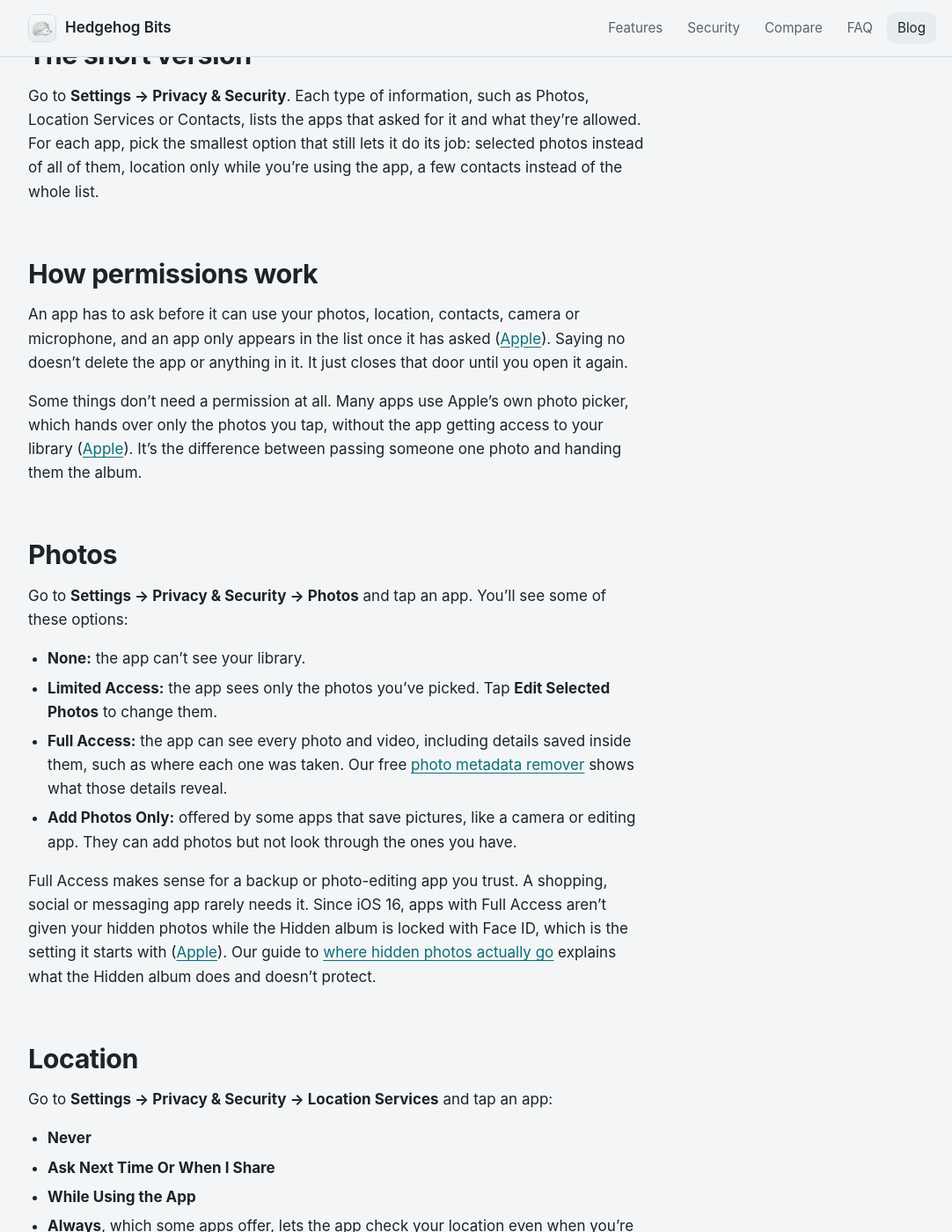
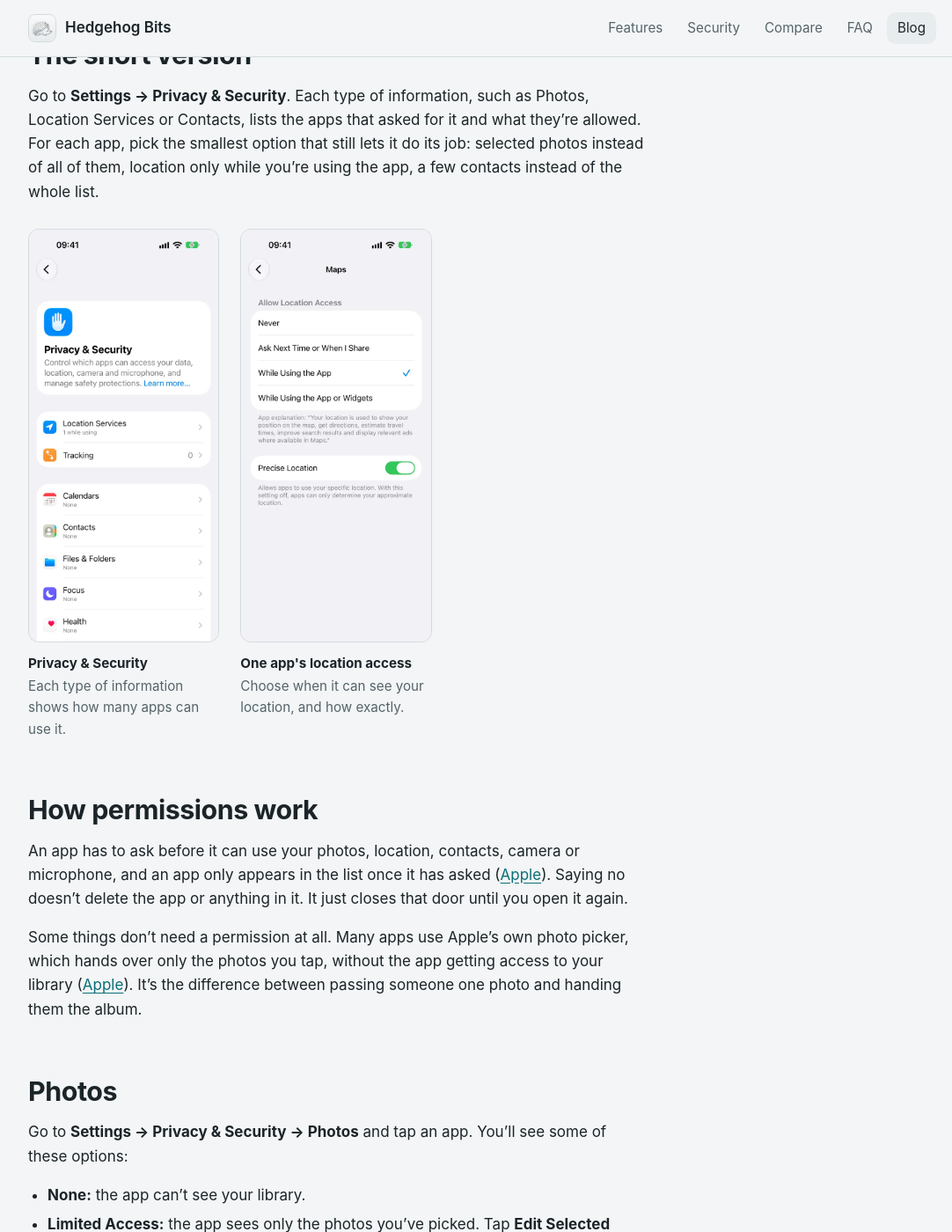
Before and after one commit to enjoypatterns/hedgehogbits-website, a Jekyll site: the page built from _posts/2026-11-29-which-iphone-apps-can-see-your-photos.md, in a window 1280 px wide and 1400 px high, scrolled down 1103 px. Shown: the whole window at 88% size, without its empty margins (92-1174 px from the left). Built offline with Jekyll 4.4.1, drawn with Linux system fonts in a browser that asks for light colours; some of the changed text lies outside the part shown.

Commit message:
App permissions post: add iOS 27 Settings screenshots
Light and dark screenshots of Privacy & Security and the location options
for one app, laid out like the features page and capped in width on
phones. Matches iOS 27's 'Ask Next Time or When I Share' wording.

Co-Authored-By: Claude Opus 5.5 <noreply@anthropic.com>

```diff
--- a/_posts/2026-11-29-which-iphone-apps-can-see-your-photos.md
+++ b/_posts/2026-11-29-which-iphone-apps-can-see-your-photos.md
@@ -23,6 +23,23 @@ Most apps use what you give them sensibly. But over the years, apps collect more
 
 Go to **Settings → Privacy & Security**. Each type of information, such as Photos, Location Services or Contacts, lists the apps that asked for it and what they're allowed. For each app, pick the smallest option that still lets it do its job: selected photos instead of all of them, location only while you're using the app, a few contacts instead of the whole list.
 
+<ul class="feature-shots post-shots">
+  <li><figure>
+    <picture>
+      <source srcset="{{ '/assets/blog/iphone-privacy-and-security-settings-dark.webp' | relative_url }}" media="(prefers-color-scheme: dark)">
+      <img src="{{ '/assets/blog/iphone-privacy-and-security-settings-light.webp' | relative_url }}" width="600" height="1304" loading="lazy" alt="The Privacy & Security screen in iPhone Settings, listing Location Services, Tracking, Calendars, Contacts and other types of information, each with how many apps can use it.">
+    </picture>
+    <figcaption><strong>Privacy &amp; Security</strong> <span>Each type of information shows how many apps can use it.</span></figcaption>
+  </figure></li>
+  <li><figure>
+    <picture>
+      <source srcset="{{ '/assets/blog/iphone-app-location-access-options-dark.webp' | relative_url }}" media="(prefers-color-scheme: dark)">
+      <img src="{{ '/assets/blog/iphone-app-location-access-options-light.webp' | relative_url }}" width="600" height="1304" loading="lazy" alt="Location settings for the Maps app: Never, Ask Next Time or When I Share, While Using the App, and While Using the App or Widgets, with a Precise Location switch below.">
+    </picture>
+    <figcaption><strong>One app's location access</strong> <span>Choose when it can see your location, and how exactly.</span></figcaption>
+  </figure></li>
+</ul>
+
 ## How permissions work
 
 An app has to ask before it can use your photos, location, contacts, camera or microphone, and an app only appears in the list once it has asked ([Apple](https://support.apple.com/102515)). Saying no doesn't delete the app or anything in it. It just closes that door until you open it again.
@@ -45,7 +62,7 @@ Full Access makes sense for a backup or photo-editing app you trust. A shopping,
 Go to **Settings → Privacy & Security → Location Services** and tap an app:
 
 - **Never**
-- **Ask Next Time Or When I Share**
+- **Ask Next Time or When I Share**
 - **While Using the App**
 - **Always**, which some apps offer, lets the app check your location even when you're not using it.
 
--- a/assets/css/main.css
+++ b/assets/css/main.css
@@ -287,6 +287,8 @@ pre code { background: none; padding: 0; }
 .feature-shots figcaption { margin-top: 12px; font-size: .95rem; }
 .feature-shots figcaption strong { display: block; color: var(--text); margin-bottom: 2px; }
 .feature-shots figcaption span { color: var(--muted); }
+/* Phone screenshots inside blog posts: keep them small on narrow screens */
+@media (max-width: 560px) { .post-shots li { width: 100%; max-width: 260px; margin: 0 auto; } }
 
 /* Free and Plus cards */
 .plans { margin: 24px 0; align-items: stretch; }
```
Also changed, not shown: assets/blog/iphone-app-location-access-options-dark.webp (added), assets/blog/iphone-app-location-access-options-light.webp (added), assets/blog/iphone-privacy-and-security-settings-dark.webp (added), assets/blog/iphone-privacy-and-security-settings-light.webp (added).
